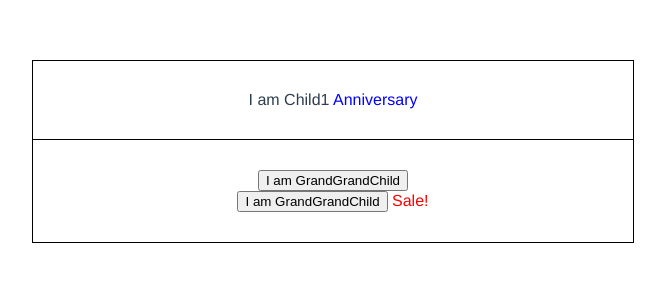
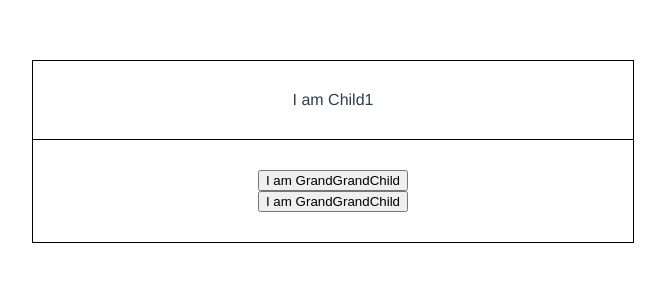
Before and after one commit to Vannsl/jsdays_vue_night_session, a Vue app: page / in a window 1280 px wide. Shown: the top 300 px of the page, without its empty margins (307-972 px from the left). Built offline with nearby package versions, Linux system fonts and the light colour scheme.

Commit message:
skeleton

```diff
--- a/src/components/Child1.vue
+++ b/src/components/Child1.vue
@@ -21,10 +21,10 @@ export default {
   name: 'Child1',
   computed: {
     showAnniversary() {
-      return this.$root.$data.hasAnniversary;
+      //
     },
     showSale() {
-      return this.showAnniversary && this.$root.$data.hasSaleItem;
+      //
     }
   }
 }
--- a/src/components/GrandGrandChild.vue
+++ b/src/components/GrandGrandChild.vue
@@ -2,7 +2,7 @@
   <div>
     <button @click="selectItem">I am GrandGrandChild</button>
     <span
-      v-if="isSaleItem"
+      v-if="showSale"
       class="sale"
     >
       Sale!
@@ -21,13 +21,13 @@ export default {
   },
   computed: {
     showSale() {
-      return this.$root.$data.hasAnniversary && this.isSaleItem;
+      //
     }
   },
   methods: {
     selectItem() {
       if (this.isSaleItem) {
-        this.$root.$data.hasSaleItem = true;
+        //
       }
     }
   }
--- a/src/main.js
+++ b/src/main.js
@@ -4,9 +4,5 @@ import App from './App.vue'
 Vue.config.productionTip = false
 
 new Vue({
-  render: h => h(App),
-  data: {
-    hasAnniversary: true,
-    hasSaleItem: false
-  }
+  render: h => h(App)
 }).$mount('#app')
```
